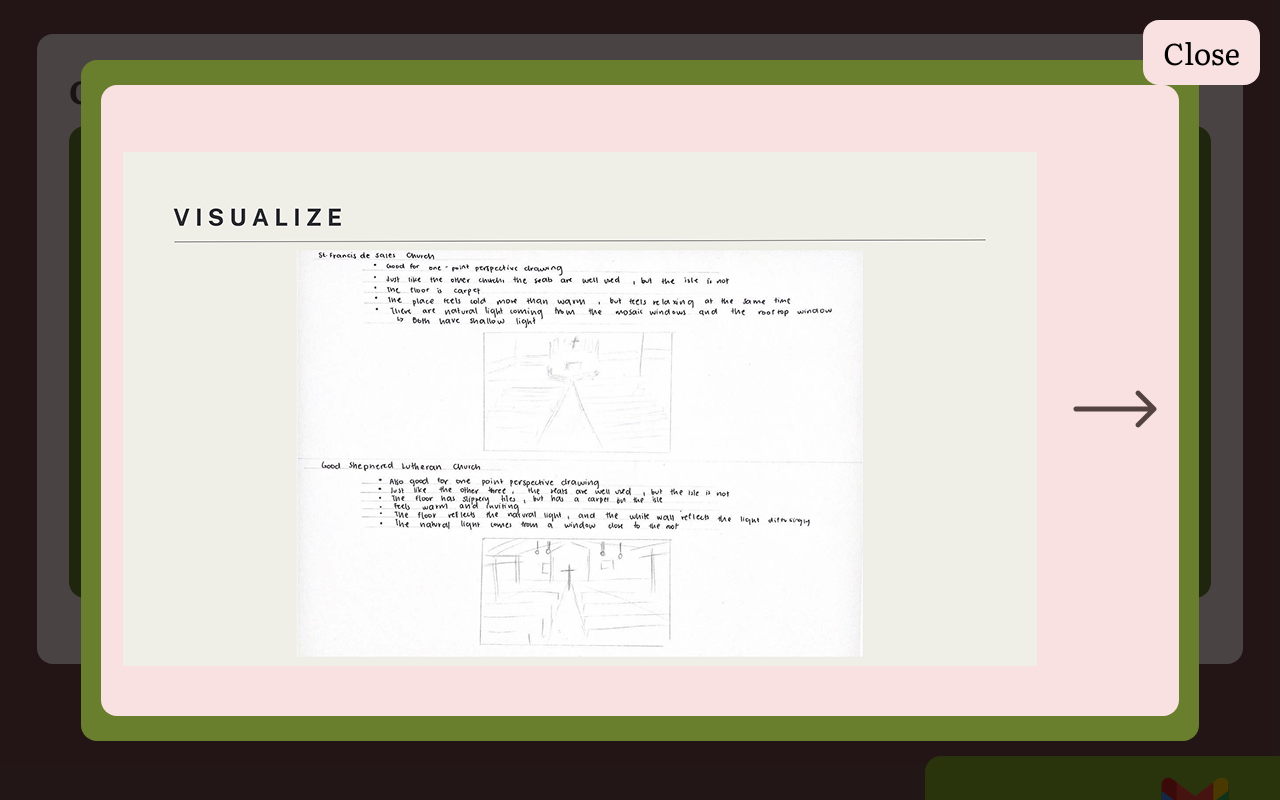
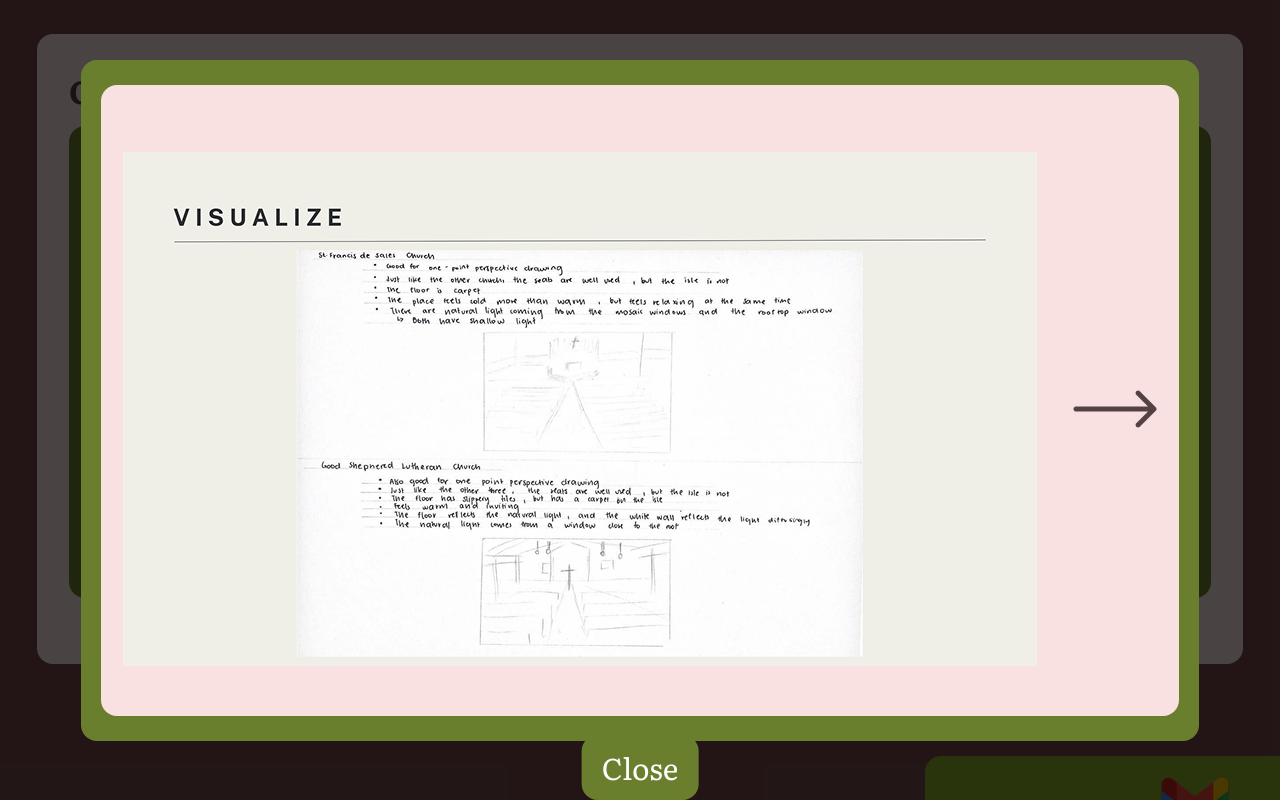
Before and after one commit to mkatigbak/sophia-gamos, a plain HTML site: page index.html in a window 1280 px wide. Both pictures are taken after a click on the element 640 px from the left and 3533 px from the top of the page. Shown: the part 3133-3933 px from the top of the page. Drawn offline with Linux system fonts and the light colour scheme; a web font is replaced by a local one.

Commit message:
Update close button position for modal

```diff
--- a/css/styles.css
+++ b/css/styles.css
@@ -420,9 +420,11 @@ footer span {
     cursor: pointer;
     padding: 10px 20px;
     margin: 0 auto;
-    top: 20px;
-    right: 20px;
-    background-color: var(--color-primary);
+    bottom: 0;
+    left: 50%;
+    translate: -50%;
+    background-color: var(--color-green);
+    color: #fff;
     border-radius: 16px;
 }
 
```
